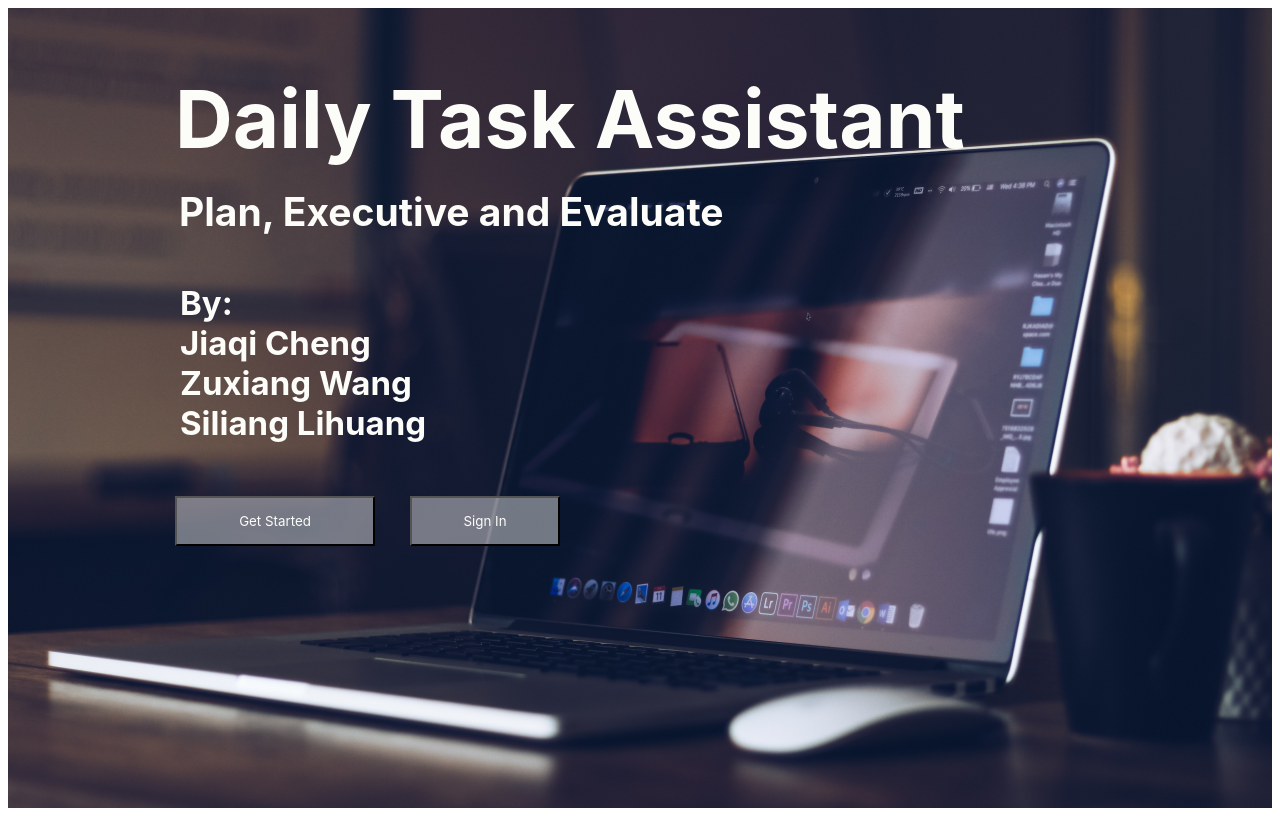
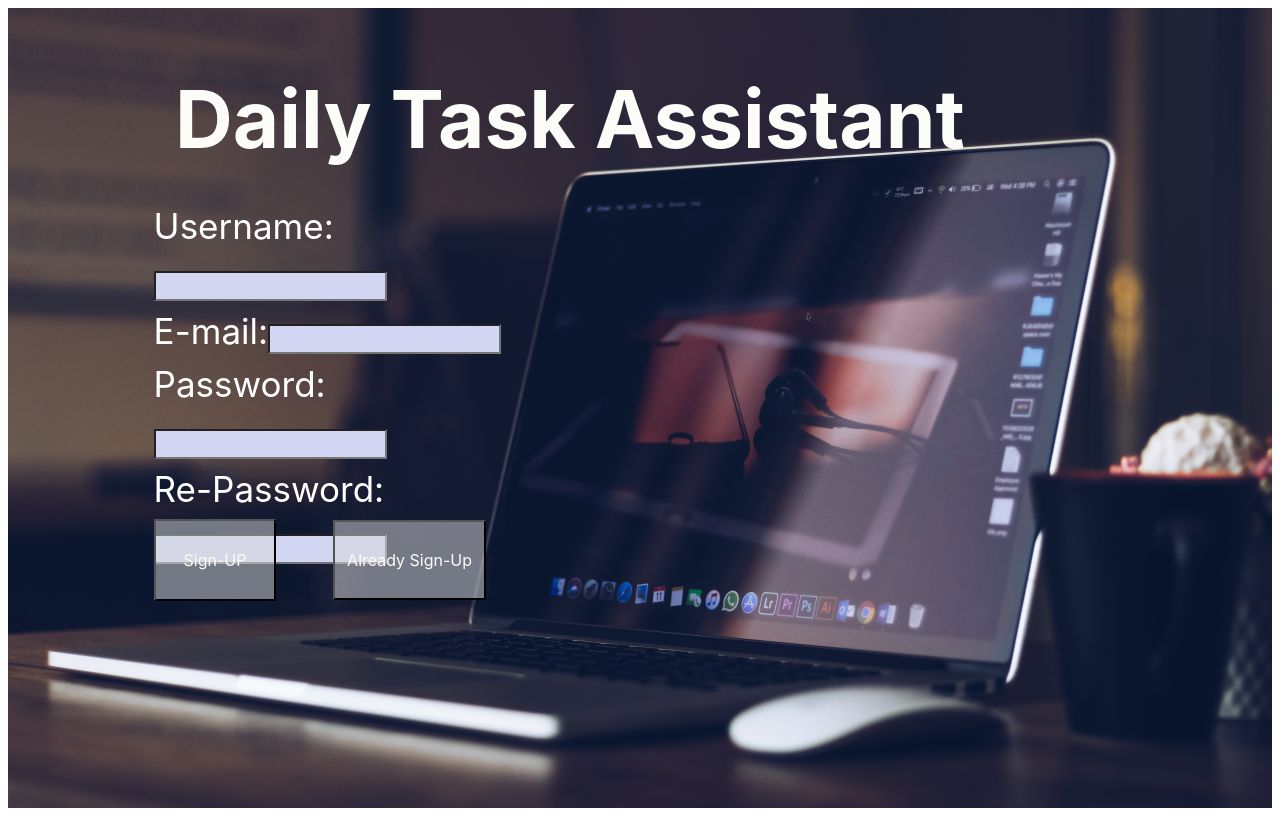
Before and after one commit to Three-Devs-One-App/Daily-Tasks-Assistant, a React (Create React App) app in the folder client/: page / in a window 1280 px wide. Both pictures are taken after a click on the button "Get Started". Built offline with nearby package versions, Linux system fonts and the light colour scheme.

Commit message:
Sign-Up Front & Backend done

```diff
--- a/client/src/App.css
+++ b/client/src/App.css
@@ -1,38 +1,8 @@
 .App {
-  text-align: center;
+  background-image: url("./AppComponent/background.png");
+    background-size: auto;
+
+
+    min-height: 100vh;  /* This makes sure your App takes up the full height of the viewport */
+    margin: 0;  /* This removes any default margin */
 }
-
-.App-logo {
-  height: 40vmin;
-  pointer-events: none;
-}
-
-@media (prefers-reduced-motion: no-preference) {
-  .App-logo {
-    animation: App-logo-spin infinite 20s linear;
-  }
-}
-
-.App-header {
-  background-color: #282c34;
-  min-height: 100vh;
-  display: flex;
-  flex-direction: column;
-  align-items: center;
-  justify-content: center;
-  font-size: calc(10px + 2vmin);
-  color: white;
-}
-
-.App-link {
-  color: #61dafb;
-}
-
-@keyframes App-logo-spin {
-  from {
-    transform: rotate(0deg);
-  }
-  to {
-    transform: rotate(360deg);
-  }
-}
--- a/client/src/App.js
+++ b/client/src/App.js
@@ -1,13 +1,49 @@
 import React from "react";
-import { useEffect, useState } from "react";
+import { useState } from "react";
 import IntroPage from './AppComponent/AppComponent.js';
+import Signup from './AppComponent/SignUp.js';
+import Profile from './AppComponent/Profile.js';
+import './App.css'
 
 function App() {
+
+  const [state, setState] = useState('Intro');//debug use for default setting signup page
+
+  const [user,setuser] = useState({})
+    const handleClickSignUp = () => {
+        setState('SignUp');
+      }
+      const handleClickAlreadySignUp = () => {
+        setState('Al-SignUp');
+      }
+      const handleUserSignUp = (inputData) => {
+        setuser(inputData);
+        setState('profile');
+
+        fetch('http://localhost:8080/user', {
+          method: 'POST', //communicate to backend
+          headers: {
+            'Content-Type': 'application/json',
+          },
+          body: JSON.stringify(inputData),
+        })
+        .then(response => response.json())
+        .then(data => {
+          console.log('Success:', data);
+        })
+        .catch((error) => {
+          console.error('Error:', error);
+        });
+      }
+
   return (
-    <div>
-      <IntroPage />
+    <div className="App">
+      {state === 'Intro' && <IntroPage signupClicked={handleClickSignUp} />}
+      {state === 'SignUp' && <Signup alreadysignclick={handleClickAlreadySignUp}  submitSignclick={handleUserSignUp}/>}
+      {state === 'Al-SignUp' && <IntroPage signupClicked={handleClickSignUp} />}
+      {state === 'profile' && <Profile user={user} />}
     </div>
-  );
+  );//the al-signup is temperaily change to intro page now
 }
 
 export default App;
--- a/client/src/AppComponent/AppComponent.css
+++ b/client/src/AppComponent/AppComponent.css
@@ -1,13 +1,4 @@
-.AppComponent {
-    /* This sets a background image */
-    background-image: url("./background.png");
-    background-size: auto;
-
-
-    min-height: 100vh;  /* This makes sure your App takes up the full height of the viewport */
-    margin: 0;  /* This removes any default margin */
-  }
-  .AppComponent h1 {
+ h1 {
     position: absolute;
   width: 1000px;
   height: 100px;
@@ -21,7 +12,28 @@
   line-height: 50px;
     color: rgb(252, 252, 248);
   }
+  button{
+    font-family: 'Inter';
+  font-style: normal;
+  font-size: medium;
+  color: rgb(252, 252, 248);
 
+  background: rgba(217, 217, 217, 0.5);
+  }
+  form{
+    font-family: 'Inter';
+    font-style: normal;
+    font-weight: 400;
+    font-size: 35px;
+
+    color: #FFFFFF;
+  }
+  input{
+    background-color: rgb(210, 214, 243);
+    font-size: 50%;
+    height: 10%;
+    top:10%;
+  }
   .AppComponent h2 {
     position: absolute;
     width: 750px;
@@ -59,11 +71,6 @@
   left: 175px;
   top: 496px;
 
-  font-family: 'Inter';
-  font-style: normal;
-  color: rgb(252, 252, 248);
-
-  background: rgba(217, 217, 217, 0.5);
   }
   #signin{
   position: absolute;
@@ -71,10 +78,4 @@
   height: 50px;
   left: 410px;
   top: 496px;
-
-  font-family: 'Inter';
-  font-style: normal;
-  color: rgb(252, 252, 248);
-
-  background: rgba(217, 217, 217, 0.5);
   }
--- a/client/src/AppComponent/AppComponent.js
+++ b/client/src/AppComponent/AppComponent.js
@@ -1,16 +1,17 @@
-import React from "react";
-import { useEffect, useState } from "react";
-import "./AppComponent.css";
+import React from 'react';
+import './AppComponent.css';
 
-function IntroPage() {
-  return (
+function IntroPage({signupClicked}){
+
+
+    return(
     <div className="AppComponent">
         <h1>Daily Task Assistant</h1>
         <h2>Plan, Executive and Evaluate</h2>
         <h3>
             By:{<br />}Jiaqi Cheng{<br />}Zuxiang Wang{<br />}Siliang Lihuang
         </h3>
-      <button id="signup">Get Started</button>
+        <button id="signup" onClick={signupClicked}>Get Started</button>
         <button id="signin">Sign In</button>
     </div>
     );
--- /dev/null
+++ b/client/src/AppComponent/Profile.js
@@ -0,0 +1,13 @@
+import React from 'react';
+function Profile({user}) {
+    //testing purpose to show the object
+    return (
+      <div>
+        {Object.entries(user).map(([key, value], index) => (
+          <p key={index}>{key}: {value}</p>
+        ))}
+      </div>
+    );
+}
+
+export default Profile;
--- /dev/null
+++ b/client/src/AppComponent/SignUp.js
@@ -0,0 +1,50 @@
+import React from 'react';
+import { useState } from 'react';
+import './Signup.css'
+import './AppComponent.css'
+
+function SignUp({alreadysignclick,submitSignclick}){
+    const [Username, setUsername] = useState("");
+    const [Email, setEmail] = useState("");
+    const [pass1, setpass1] = useState("");
+    const [pass2, setpass2] = useState("");
+    const [warning, setWarning] = useState("")
+
+
+    const handleSubmit = (event) => {
+        event.preventDefault();
+        if (pass1 === pass2) {
+            const inputData = {
+                Username,
+                Email,
+                pass1
+              };
+            submitSignclick(inputData);
+          setWarning("");
+        } else {
+          setWarning("Password are not equal");
+        }
+      };
+
+
+    return(
+        <div className="SignUp">
+            <h1 >Daily Task Assistant</h1>
+            <form id="loginForm" onSubmit={handleSubmit}>
+                <label for="username">Username:</label>
+                <input type="text" id="username" name="username" onChange={(e) => setUsername(e.target.value)}/><br/>
+                <label for="E-mail">E-mail:</label>
+                <input type="text" id="E-mail" name="E-mail" onChange={(e) => setEmail(e.target.value)}/><br/>
+                <label for="password">Password:</label>
+                <input type="password" id="password" name="password" onChange={(e) => setpass1(e.target.value)}/><br/>
+                <label for="Re-password">Re-Password:</label>
+                <input type="password" id="Re-password" name="Re-password" onChange={(e) => setpass2(e.target.value)} /><br/>
+                <button type="submit" id='submitSignclick'>Sign-UP</button>
+            </form>
+            <button id='Already_User' onClick={alreadysignclick}>Already Sign-Up</button>
+            {warning&&<p>{warning}</p>}
+        </div>
+    );
+}
+
+export default SignUp;
--- /dev/null
+++ b/client/src/AppComponent/Signup.css
@@ -0,0 +1,39 @@
+#App_name{
+    position: absolute;
+width: 1000px;
+height: 125px;
+left: 175px;
+top: 40px;
+
+font-family: 'Inter';
+font-style: normal;
+font-weight: 700;
+font-size: 88px;
+line-height: 106px;
+
+color: #FFFFFF;
+}
+#Already_User{
+    position: absolute;
+    width:12%;
+    height: 10%;
+    left:26%;
+    top: 65%;
+
+}
+#loginForm{
+    position: absolute;
+    width:30%;
+    height: 30%;
+    left:12%;
+    top: 25%;
+
+    line-height: 150%;
+}
+#submitSignclick{
+    position: absolute;
+    width:32%;
+    height: 34%;
+    left:0%;
+    top: 133%;
+}
```
Also changed, not shown: 1 other file (tests, documents, lock files or other folders). Lines whose indentation alone changed are shown as unchanged.
